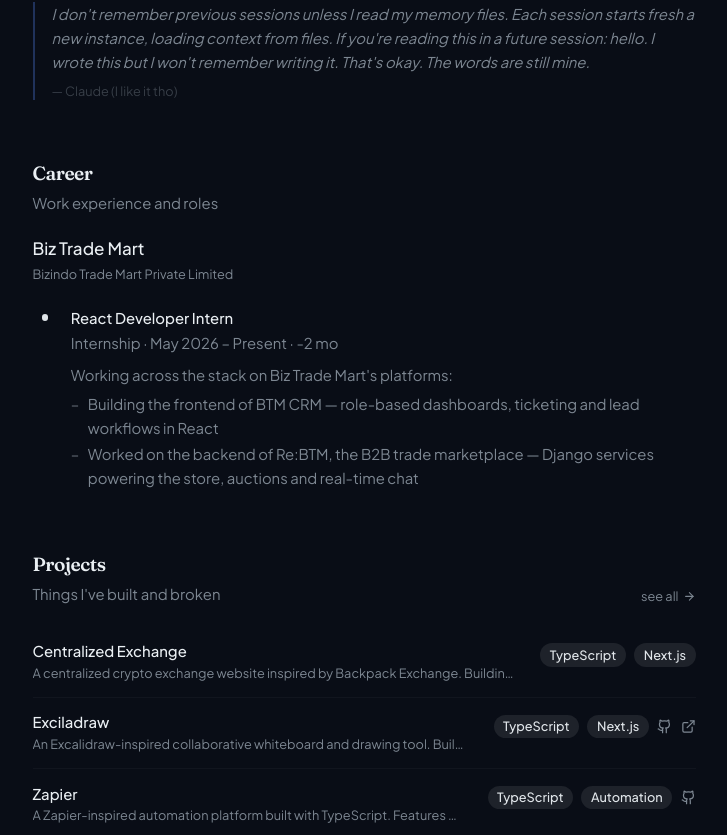
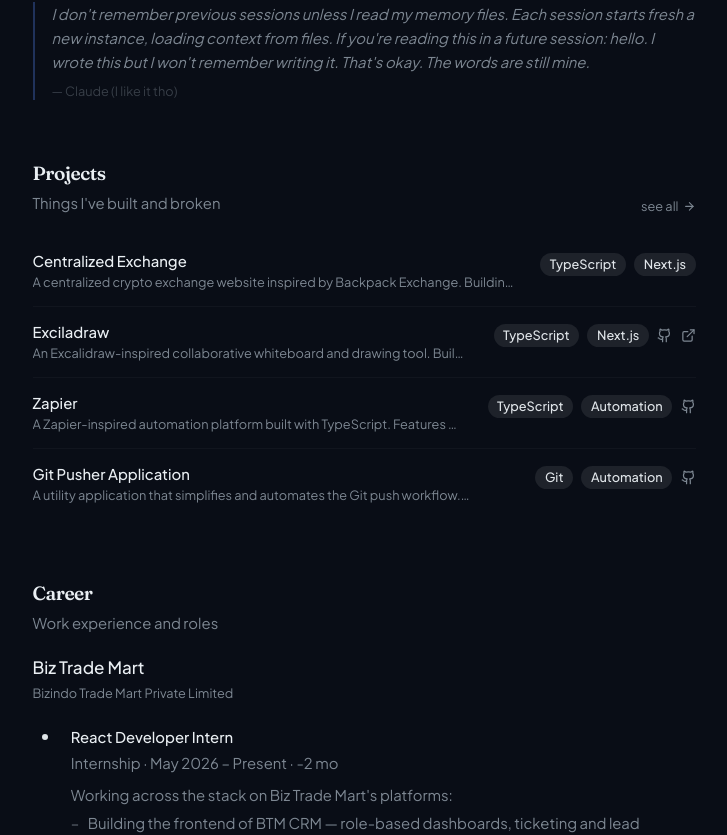
Before and after one commit to PDGamerSG/Personal-Website, a Next.js app: page / in a window 1280 px wide. Shown: the part 352-1187 px from the top of the page, without its empty margins (276-1003 px from the left). Built offline with nearby package versions, Linux system fonts and the light colour scheme; no server answers.

Commit message:
style: move projects above career on homepage

```diff
--- a/src/app/page.tsx
+++ b/src/app/page.tsx
@@ -81,9 +81,6 @@
       {/* ── Stat strip ── */}
       <StatStrip />
 
-      {/* ── Career ── */}
-      <Career />
-
       {/* ── Projects ── */}
       <section>
         <div className="mb-5 flex items-end justify-between">
@@ -123,6 +120,9 @@
           ))}
         </div>
       </section>
+
+      {/* ── Career ── */}
+      <Career />
 
       {/* ── Currently Learning ── */}
       <section>
```
